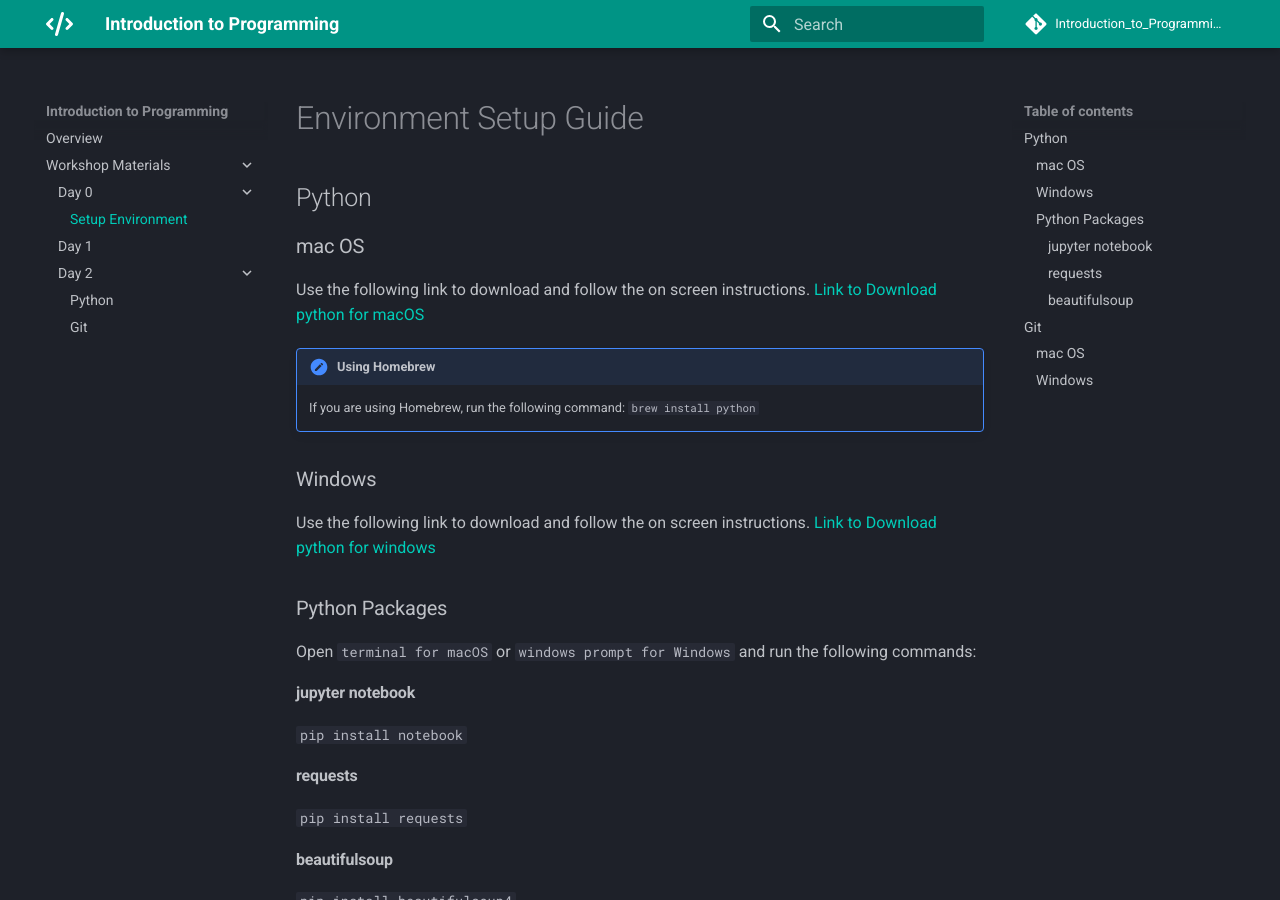
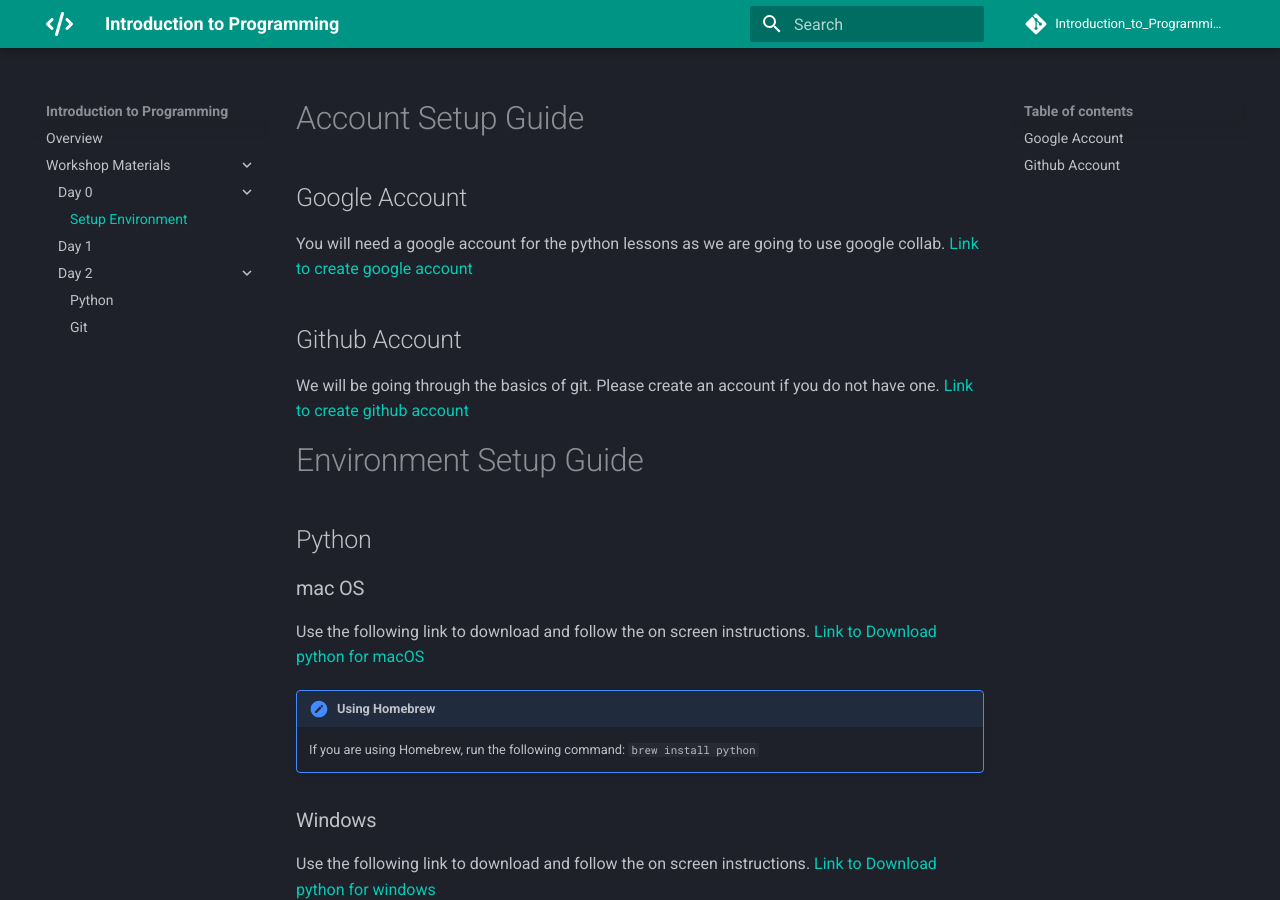
Before and after one commit to 3DCdsc/Introduction_to_Programming, an MkDocs documentation site: the page built from docs/download_guides.md, in a window 1280 px wide and 900 px high. Built offline with MkDocs 1.6.1 and Material for MkDocs 9.7.7, drawn with Linux system fonts in a browser that asks for light colours; comment, search, counter and statistics services are not loaded.

Commit message:
added account sign up guides

```diff
--- a/docs/download_guides.md
+++ b/docs/download_guides.md
@@ -1,3 +1,15 @@
+# Account Setup Guide
+
+## Google Account
+You will need a google account for the python lessons as we are going to use google collab.
+<a href="https://www.google.com/url?sa=t&rct=j&q=&esrc=s&source=web&cd=&cad=rja&uact=8&ved=2ahUKEwjvt_qUzZbuAhWdqksFHeAaDvEQjBAwAXoECAUQAQ&url=https%3A%2F%2Faccounts.google.com%2Fsignup%3Fhl%3Den&usg=AOvVaw3FJJxI-qjWUb2bq_B0_q6t
+" target="_blank">Link to create google account</a>
+
+## Github Account
+We will be going through the basics of git. Please create an account if you do not have one.
+<a href="https://www.google.com/url?sa=t&rct=j&q=&esrc=s&source=web&cd=&ved=2ahUKEwik0YSwzZbuAhWZfH0KHeipAMAQFjAAegQIAxAC&url=https%3A%2F%2Fgithub.com%2Fjoin&usg=AOvVaw0H9TK-nu7JfXaoNeNMgJEk" target="_blank">Link to create github account</a>
+
+
 # Environment Setup Guide
 
 ## Python
```
